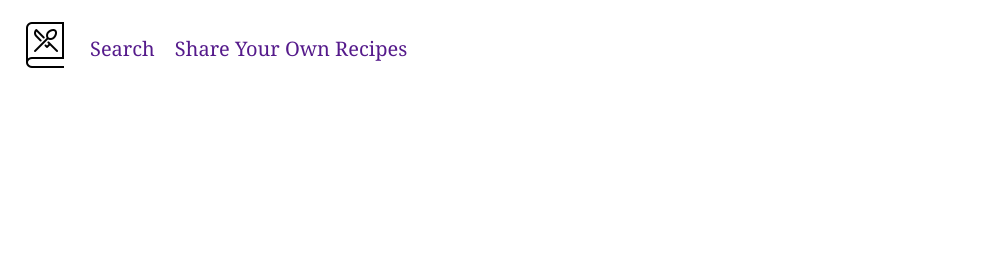
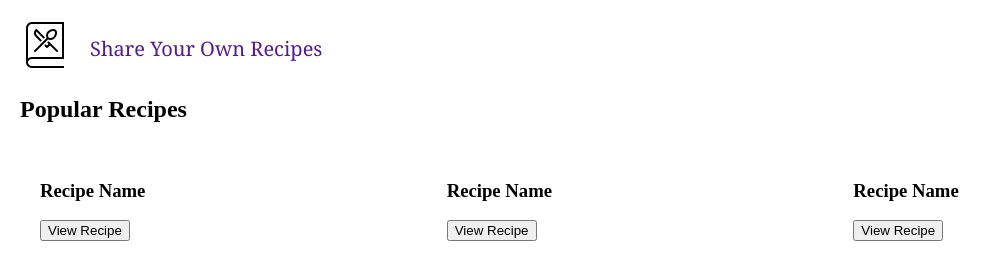
Before and after one commit to EstherOkiri/recipe_book_app, a plain HTML site: page index.html in a window 1280 px wide. Shown: the whole page, without its empty margins (0-1002 px from the left). Drawn offline with Linux system fonts and the light colour scheme.

Commit message:
popular recipes section added

```diff
--- a/index.html
+++ b/index.html
@@ -10,10 +10,32 @@
     <header>
         <nav class="navBar">
             <div><a href="index.html"><img src="/logo.png" alt="logo"></a></div>
-            <a href="">Search</a>
+
             <a href="">Share Your Own Recipes</a>
         </nav>
+        <!--Search a recipe-->
         <div></div>
+        <!--Popular Recipes-->
+
+        <h2>Popular Recipes</h2>
+        <div class="popular">
+            <div>
+                <img src="" alt="">
+                <h3>Recipe Name</h3>
+                <button>View Recipe</button>
+            </div>
+            <div>
+                <img src="" alt="">
+                <h3>Recipe Name</h3>
+                <button>View Recipe</button>
+            </div>
+            <div>
+                <img src="" alt="">
+                <h3>Recipe Name</h3>
+                <button>View Recipe</button>
+            </div>
+        </div>
+
     </header>
 
 </body>
--- a/style.css
+++ b/style.css
@@ -13,3 +13,13 @@ body{
     font-family: Cambria, Cochin, Georgia, Times, 'Times New Roman', serif;
     font-size: 20px;
 }
+h2{
+    margin-left: 20px;
+}
+.popular{
+    display: grid;
+    grid-template-columns: 1fr 1fr 1fr;
+    column-gap: 20px;
+    margin-left: 40px;
+    margin-right: 40px;
+}
```
